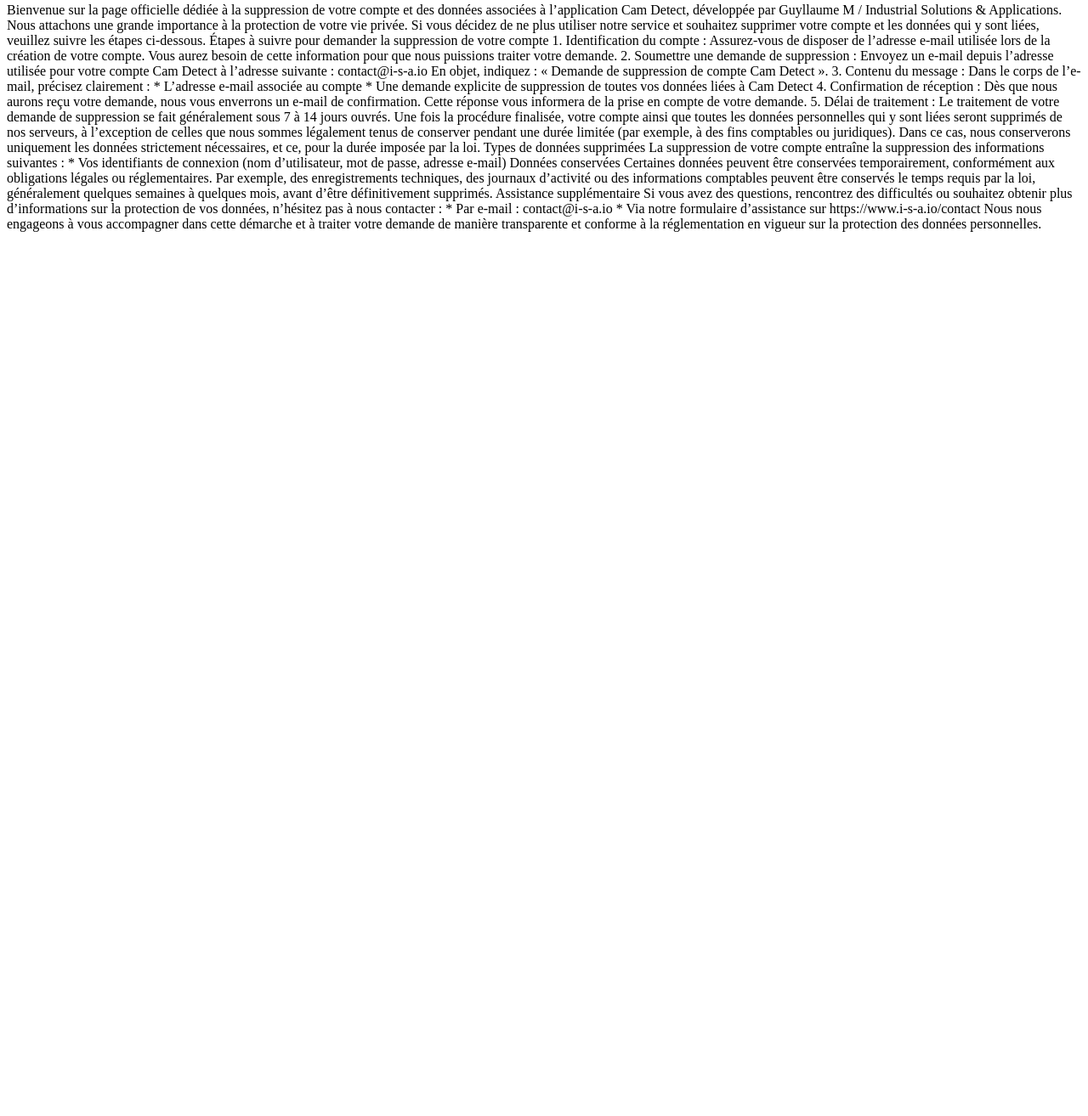
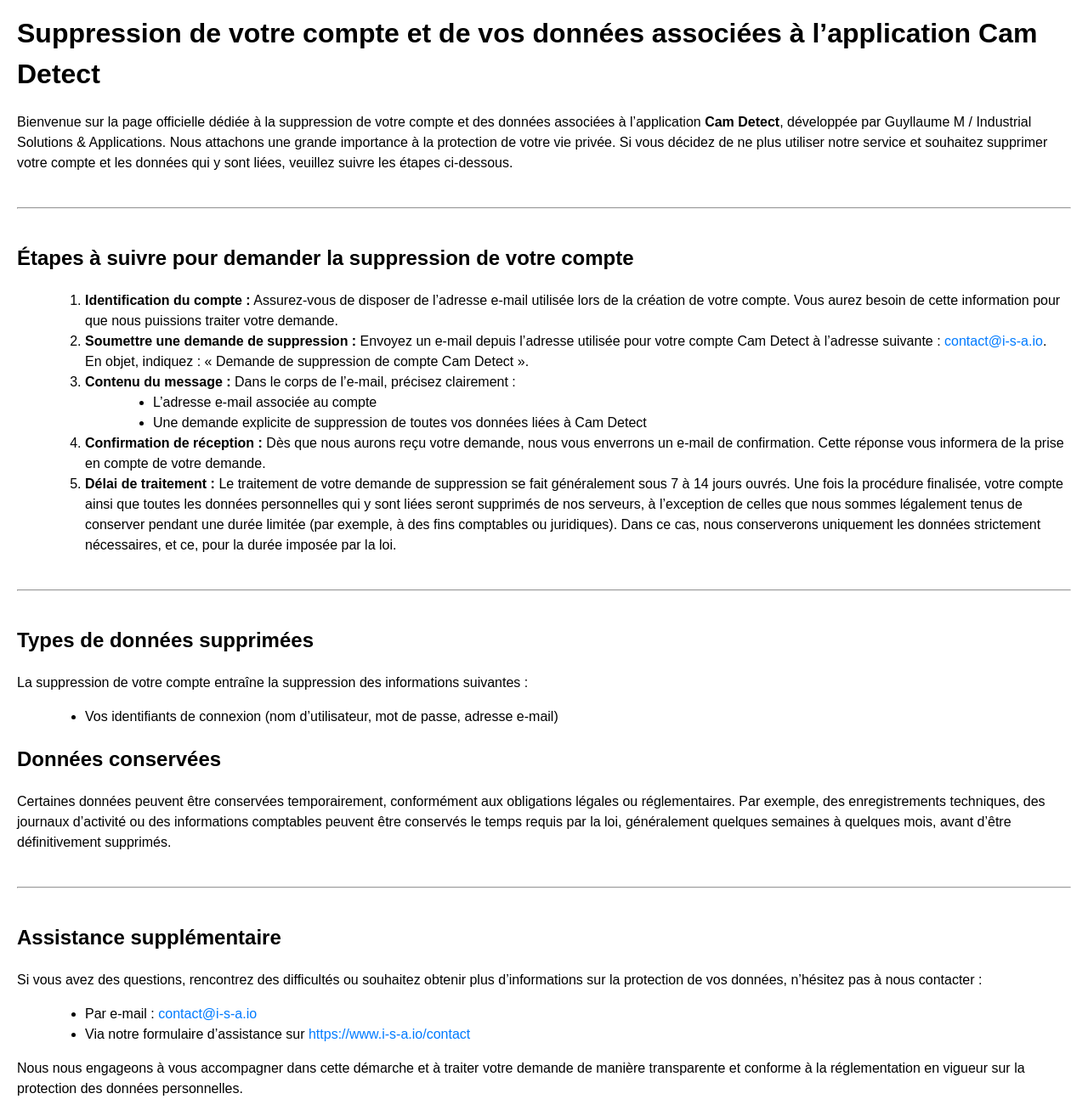
Before and after one commit to createurisa/Cam-detect, a plain HTML site: page suppresion.html in a window 1280 px wide. Shown: the part 5-1319 px from the top of the page at 85% size. Before the commit the page ends 800 px from the top, so only its background shows below. Drawn offline with Linux system fonts and the light colour scheme.

Commit message:
Update suppresion.html

```diff
--- a/suppresion.html
+++ b/suppresion.html
@@ -3,33 +3,112 @@
 <head>
     <meta charset="utf-8">
     <title>Suppression de votre compte et de vos données associées à l’application Cam Detect</title>
+    <meta name="viewport" content="width=device-width, initial-scale=1.0">
+    <style>
+        body {
+            font-family: sans-serif;
+            margin: 20px;
+            line-height: 1.5;
+        }
+        h1, h2 {
+            font-weight: bold;
+        }
+        h1 {
+            margin-top: 0;
+        }
+        ul {
+            list-style-type: disc;
+            margin-left: 40px;
+        }
+        ol {
+            list-style-type: decimal;
+            margin-left: 40px;
+        }
+        hr {
+            margin: 40px 0;
+        }
+        a {
+            color: #007BFF;
+            text-decoration: none;
+        }
+        a:hover {
+            text-decoration: underline;
+        }
+    </style>
 </head>
 <body>
-      Bienvenue sur la page officielle dédiée à la suppression de votre compte et des données associées à l’application Cam Detect, développée par Guyllaume M / Industrial Solutions & Applications. Nous attachons une grande importance à la protection de votre vie privée. Si vous décidez de ne plus utiliser notre service et souhaitez supprimer votre compte et les données qui y sont liées, veuillez suivre les étapes ci-dessous.
-Étapes à suivre pour demander la suppression de votre compte
-1. Identification du compte :
-Assurez-vous de disposer de l’adresse e-mail utilisée lors de la création de votre compte. Vous aurez besoin de cette information pour que nous puissions traiter votre demande.
-2. Soumettre une demande de suppression :
-Envoyez un e-mail depuis l’adresse utilisée pour votre compte Cam Detect à l’adresse suivante :
-contact@i-s-a.io
+    <h1>Suppression de votre compte et de vos données associées à l’application Cam Detect</h1>
+    <p>
+        Bienvenue sur la page officielle dédiée à la suppression de votre compte et des données associées
+        à l’application <strong>Cam Detect</strong>, développée par Guyllaume M / Industrial Solutions & Applications.
+        Nous attachons une grande importance à la protection de votre vie privée. Si vous décidez de ne plus utiliser
+        notre service et souhaitez supprimer votre compte et les données qui y sont liées, veuillez suivre les étapes ci-dessous.
+    </p>
+
+    <hr>
+
+    <h2>Étapes à suivre pour demander la suppression de votre compte</h2>
+    <ol>
+        <li>
+            <strong>Identification du compte :</strong> Assurez-vous de disposer de l’adresse e-mail utilisée lors
+            de la création de votre compte. Vous aurez besoin de cette information pour que nous puissions traiter votre demande.
+        </li>
+        <li>
+            <strong>Soumettre une demande de suppression :</strong> Envoyez un e-mail depuis l’adresse utilisée pour
+            votre compte Cam Detect à l’adresse suivante :
+            <a href="mailto:contact@i-s-a.io">contact@i-s-a.io</a>.
+            <br>
             En objet, indiquez : « Demande de suppression de compte Cam Detect ».
-3. Contenu du message :
-Dans le corps de l’e-mail, précisez clairement :
-    * L’adresse e-mail associée au compte
-    * Une demande explicite de suppression de toutes vos données liées à Cam Detect
-4. Confirmation de réception :
-Dès que nous aurons reçu votre demande, nous vous enverrons un e-mail de confirmation. Cette réponse vous informera de la prise en compte de votre demande.
-5. Délai de traitement :
-Le traitement de votre demande de suppression se fait généralement sous 7 à 14 jours ouvrés. Une fois la procédure finalisée, votre compte ainsi que toutes les données personnelles qui y sont liées seront supprimés de nos serveurs, à l’exception de celles que nous sommes légalement tenus de conserver pendant une durée limitée (par exemple, à des fins comptables ou juridiques). Dans ce cas, nous conserverons uniquement les données strictement nécessaires, et ce, pour la durée imposée par la loi.
-Types de données supprimées
-La suppression de votre compte entraîne la suppression des informations suivantes :
-* Vos identifiants de connexion (nom d’utilisateur, mot de passe, adresse e-mail)
-Données conservées
-Certaines données peuvent être conservées temporairement, conformément aux obligations légales ou réglementaires. Par exemple, des enregistrements techniques, des journaux d’activité ou des informations comptables peuvent être conservés le temps requis par la loi, généralement quelques semaines à quelques mois, avant d’être définitivement supprimés.
-Assistance supplémentaire
-Si vous avez des questions, rencontrez des difficultés ou souhaitez obtenir plus d’informations sur la protection de vos données, n’hésitez pas à nous contacter :
-* Par e-mail : contact@i-s-a.io
-* Via notre formulaire d’assistance sur https://www.i-s-a.io/contact
-Nous nous engageons à vous accompagner dans cette démarche et à traiter votre demande de manière transparente et conforme à la réglementation en vigueur sur la protection des données personnelles.
+        </li>
+        <li>
+            <strong>Contenu du message :</strong> Dans le corps de l’e-mail, précisez clairement :
+            <ul>
+                <li>L’adresse e-mail associée au compte</li>
+                <li>Une demande explicite de suppression de toutes vos données liées à Cam Detect</li>
+            </ul>
+        </li>
+        <li>
+            <strong>Confirmation de réception :</strong> Dès que nous aurons reçu votre demande, nous vous enverrons un
+            e-mail de confirmation. Cette réponse vous informera de la prise en compte de votre demande.
+        </li>
+        <li>
+            <strong>Délai de traitement :</strong> Le traitement de votre demande de suppression se fait généralement sous
+            7 à 14 jours ouvrés. Une fois la procédure finalisée, votre compte ainsi que toutes les données personnelles
+            qui y sont liées seront supprimés de nos serveurs, à l’exception de celles que nous sommes légalement tenus de
+            conserver pendant une durée limitée (par exemple, à des fins comptables ou juridiques). Dans ce cas, nous
+            conserverons uniquement les données strictement nécessaires, et ce, pour la durée imposée par la loi.
+        </li>
+    </ol>
+
+    <hr>
+
+    <h2>Types de données supprimées</h2>
+    <p>La suppression de votre compte entraîne la suppression des informations suivantes :</p>
+    <ul>
+        <li>Vos identifiants de connexion (nom d’utilisateur, mot de passe, adresse e-mail)</li>
+    </ul>
+
+    <h2>Données conservées</h2>
+    <p>
+        Certaines données peuvent être conservées temporairement, conformément aux obligations légales ou réglementaires.
+        Par exemple, des enregistrements techniques, des journaux d’activité ou des informations comptables peuvent être
+        conservés le temps requis par la loi, généralement quelques semaines à quelques mois, avant d’être définitivement supprimés.
+    </p>
+
+    <hr>
+
+    <h2>Assistance supplémentaire</h2>
+    <p>
+        Si vous avez des questions, rencontrez des difficultés ou souhaitez obtenir plus d’informations sur la protection
+        de vos données, n’hésitez pas à nous contacter :
+    </p>
+    <ul>
+        <li>Par e-mail : <a href="mailto:contact@i-s-a.io">contact@i-s-a.io</a></li>
+        <li>Via notre formulaire d’assistance sur <a href="https://www.i-s-a.io/contact" target="_blank">https://www.i-s-a.io/contact</a></li>
+    </ul>
+    <p>
+        Nous nous engageons à vous accompagner dans cette démarche et à traiter votre demande de manière transparente et
+        conforme à la réglementation en vigueur sur la protection des données personnelles.
+    </p>
 </body>
 </html>
```
Lines whose indentation alone changed are shown as unchanged.
